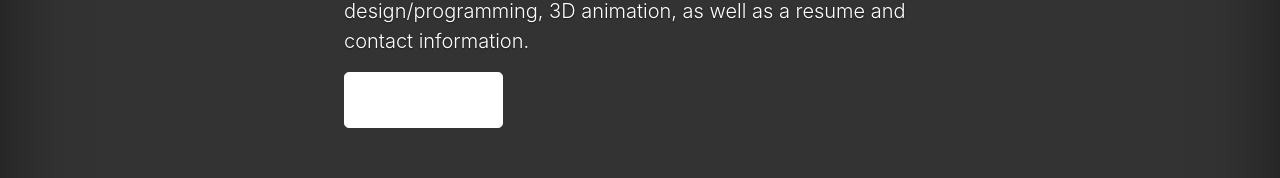
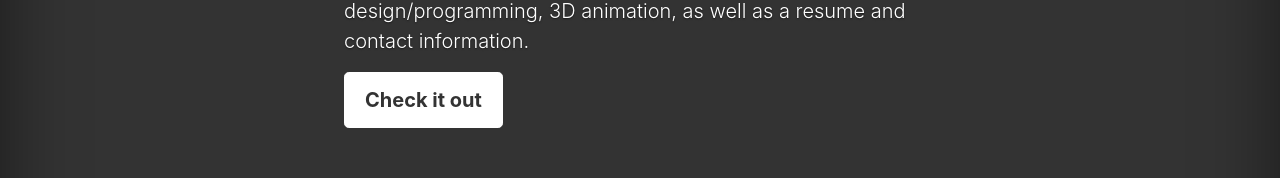
Before and after one commit to jaredleedev/jaredlee.develop, a website: page index.html in a window 1280 px wide. Shown: the part 425-603 px from the top of the page. Drawn offline with nearby package versions, Linux system fonts and the light colour scheme.

Commit message:
Changes 'Check it out' anchor to a button element.

```diff
--- a/index.html
+++ b/index.html
@@ -40,7 +40,7 @@
                 Here you can find examples of my work in web design/programming, 3D animation, as well as a resume and contact information.
             </p>
             <p class="lead">
-                <a class="btn btn-lg btn-secondary" id="checkItOutButton">Check it out</a>
+                <button type="button" class="btn btn-lg btn-secondary" id="checkItOutButton">Check it out</button>
             </p>
         </main>
 
```
